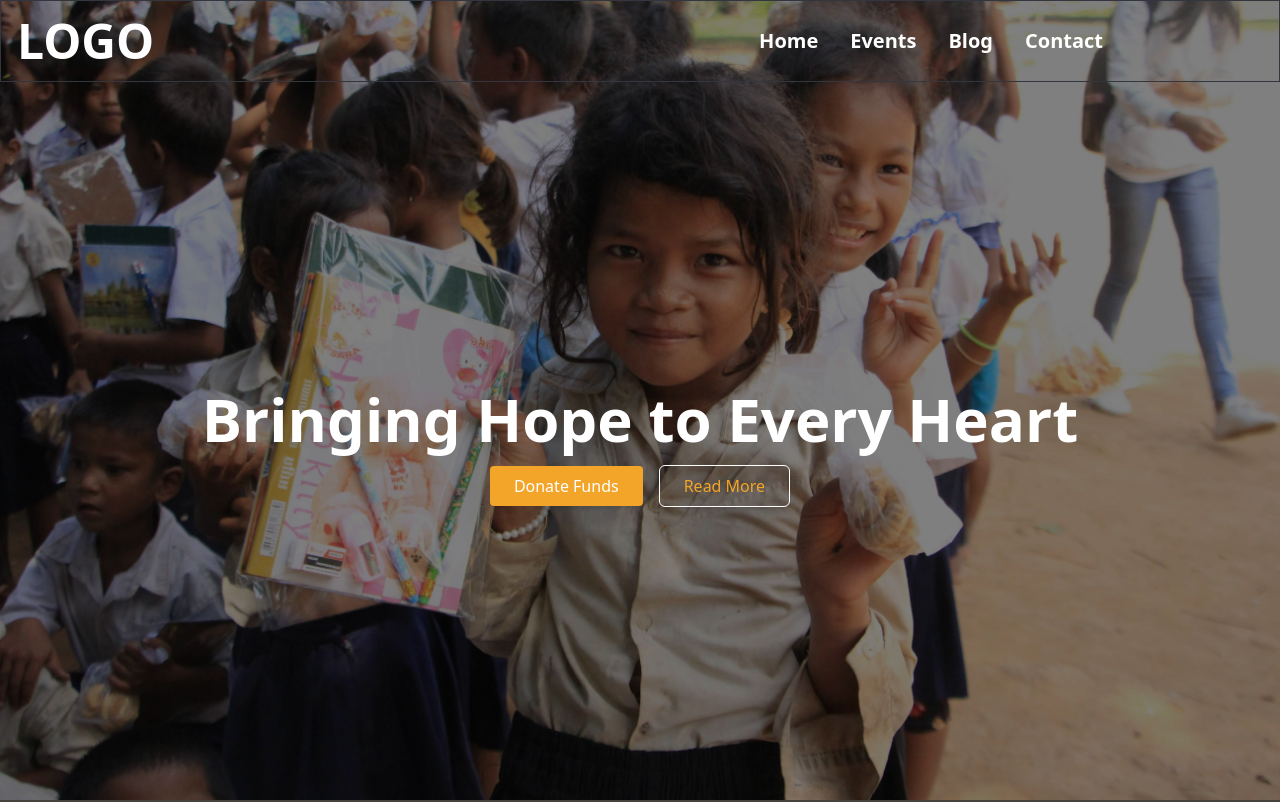
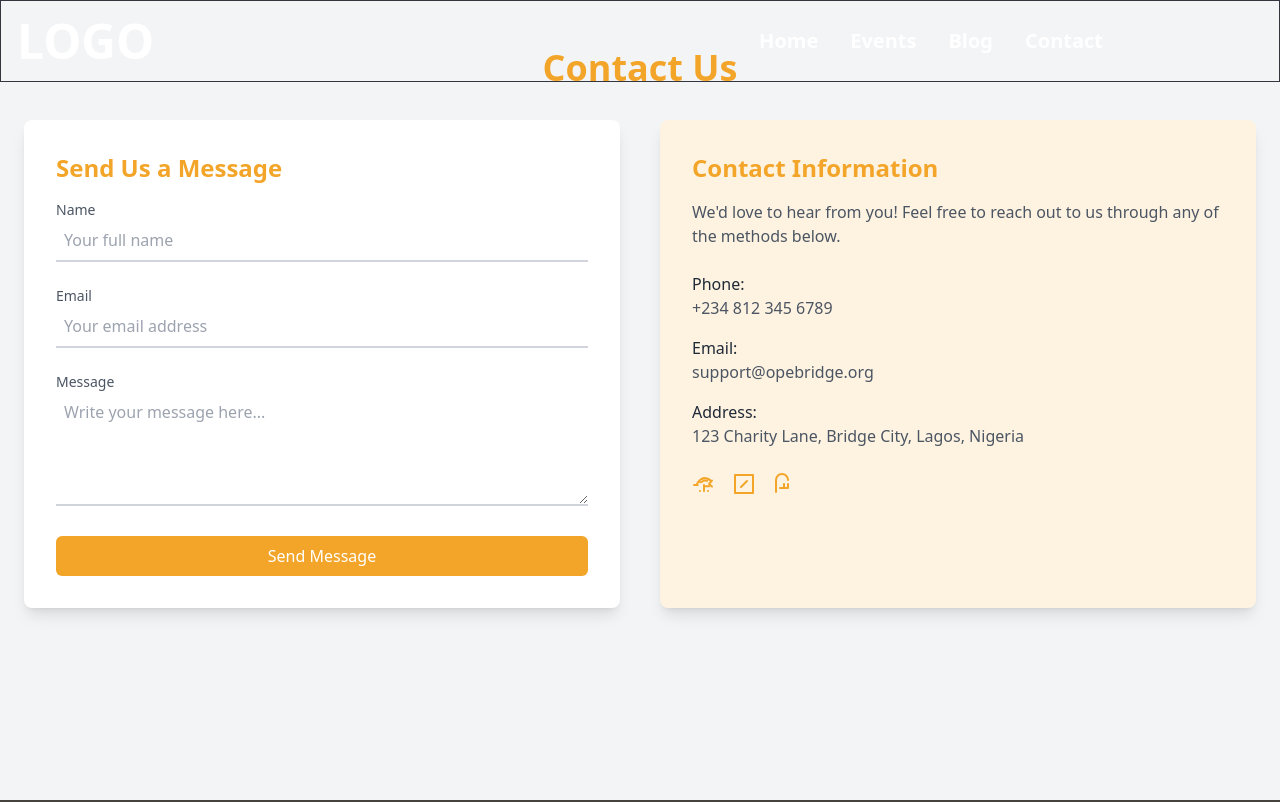
Before and after one commit to Richson-Tech/hope-bridge, a Next.js app: page / in a window 1280 px wide. Shown: the top 802 px of the page. Built offline with nearby package versions, Linux system fonts and the light colour scheme.

Commit message:
Refactor Slide component and add Contact component

```diff
--- a/src/components/Slide.jsx
+++ b/src/components/Slide.jsx
@@ -1,31 +1,114 @@
-import Image from "next/image";
+import Head from 'next/head';
 
-const Slide = ({ image, caption }) => {
+export default function Contact() {
   return (
-    <div className="relative w-full h-full">
-      <Image
-        src={image}
-        alt={caption}
-        layout="fill"
-        objectFit="cover"
-        quality={75}
-        priority
-      />
-      <div className="absolute inset-0 bg-black bg-opacity-50 flex flex-col justify-center items-center text-center">
-        <h1 className="text-4xl md:text-6xl text-white font-bold mb-4 mt-24">
-          {caption}
-        </h1>
-        <div className="space-x-4">
-          <button className="bg-[#f3a529] text-white py-2 px-6 rounded shadow-lg hover:bg-gray-200 hover:text-black transition">
-            Donate Funds
-          </button>
-          <button className="bg-transparent border border-white rounded-md text-[#f3a529] py-2 px-6 shadow-lg hover:bg-gray-200 transition">
-            Read More
-          </button>
+    <div className="bg-gray-100 min-h-screen">
+      <Head>
+        <title>Contact Us - OpeBridge</title>
+      </Head>
+      <div className="max-w-7xl mx-auto py-12 px-6">
+        <h1 className="text-4xl font-bold text-center text-[#f3a529] mb-8">Contact Us</h1>
+        <div className="grid md:grid-cols-2 gap-10">
+          {/* Contact Form */}
+          <div className="bg-white p-8 shadow-lg rounded-lg">
+            <h2 className="text-2xl font-semibold text-[#f3a529] mb-4">Send Us a Message</h2>
+            <form className="space-y-6">
+              <div>
+                <label htmlFor="name" className="block text-sm font-medium text-gray-600">
+                  Name
+                </label>
+                <input
+                  type="text"
+                  id="name"
+                  className="w-full border-b-2 border-gray-300 focus:border-[#f3a529] outline-none p-2"
+                  placeholder="Your full name"
+                />
+              </div>
+              <div>
+                <label htmlFor="email" className="block text-sm font-medium text-gray-600">
+                  Email
+                </label>
+                <input
+                  type="email"
+                  id="email"
+                  className="w-full border-b-2 border-gray-300 focus:border-[#f3a529] outline-none p-2"
+                  placeholder="Your email address"
+                />
+              </div>
+              <div>
+                <label htmlFor="message" className="block text-sm font-medium text-gray-600">
+                  Message
+                </label>
+                <textarea
+                  id="message"
+                  rows="4"
+                  className="w-full border-b-2 border-gray-300 focus:border-[#f3a529] outline-none p-2"
+                  placeholder="Write your message here..."
+                ></textarea>
+              </div>
+              <button
+                type="submit"
+                className="w-full bg-[#f3a529] text-white py-2 px-4 rounded-md hover:bg-[#d98f22] transition"
+              >
+                Send Message
+              </button>
+            </form>
+          </div>
+
+          {/* Contact Information */}
+          <div className="bg-[#fef3e0] p-8 shadow-lg rounded-lg">
+            <h2 className="text-2xl font-semibold text-[#f3a529] mb-4">Contact Information</h2>
+            <p className="text-gray-600 mb-6">
+              We'd love to hear from you! Feel free to reach out to us through any of the methods below.
+            </p>
+            <div className="space-y-4">
+              <div>
+                <h3 className="text-gray-800 font-medium">Phone:</h3>
+                <p className="text-gray-600">+234 812 345 6789</p>
+              </div>
+              <div>
+                <h3 className="text-gray-800 font-medium">Email:</h3>
+                <p className="text-gray-600">support@opebridge.org</p>
+              </div>
+              <div>
+                <h3 className="text-gray-800 font-medium">Address:</h3>
+                <p className="text-gray-600">
+                  123 Charity Lane, Bridge City, Lagos, Nigeria
+                </p>
+              </div>
+            </div>
+            <div className="mt-6 flex space-x-4">
+              <a
+                href="#"
+                className="text-[#f3a529] hover:text-[#d98f22] transition"
+                aria-label="Twitter"
+              >
+                <svg xmlns="http://www.w3.org/2000/svg" className="w-6 h-6" fill="none" viewBox="0 0 24 24" stroke="currentColor">
+                  <path strokeLinecap="round" strokeLinejoin="round" strokeWidth={2} d="M8 19h.01M16 19h.01M12 19v-6M5.21 13a2.4 2.4 0 01.5-2.22A9.96 9.96 0 0112 6c2.36 0 4.53.8 6.22 2.13a2.4 2.4 0 01.5 2.22m-3.56-1.63A5.53 5.53 0 0112 8.44a5.53 5.53 0 01-3.66 1.93m5.32 3.92h3.68M5.7 12.9H2m18-4.25l-3 3m0 0l3 3m-3-3h.01" />
+                </svg>
+              </a>
+              <a
+                href="#"
+                className="text-[#f3a529] hover:text-[#d98f22] transition"
+                aria-label="Instagram"
+              >
+                <svg xmlns="http://www.w3.org/2000/svg" className="w-6 h-6" fill="none" viewBox="0 0 24 24" stroke="currentColor">
+                  <path strokeLinecap="round" strokeLinejoin="round" strokeWidth={2} d="M3 3h18M3 3v18M3 21h18M21 21V3M9 15l6-6" />
+                </svg>
+              </a>
+              <a
+                href="#"
+                className="text-[#f3a529] hover:text-[#d98f22] transition"
+                aria-label="LinkedIn"
+              >
+                <svg xmlns="http://www.w3.org/2000/svg" className="w-6 h-6" fill="none" viewBox="0 0 24 24" stroke="currentColor">
+                  <path strokeLinecap="round" strokeLinejoin="round" strokeWidth={2} d="M16 8a6 6 0 00-12 0v12M12 12v4m4-4v4m0 0H8" />
+                </svg>
+              </a>
+            </div>
+          </div>
         </div>
       </div>
     </div>
   );
-};
-
-export default Slide;
+}
```
